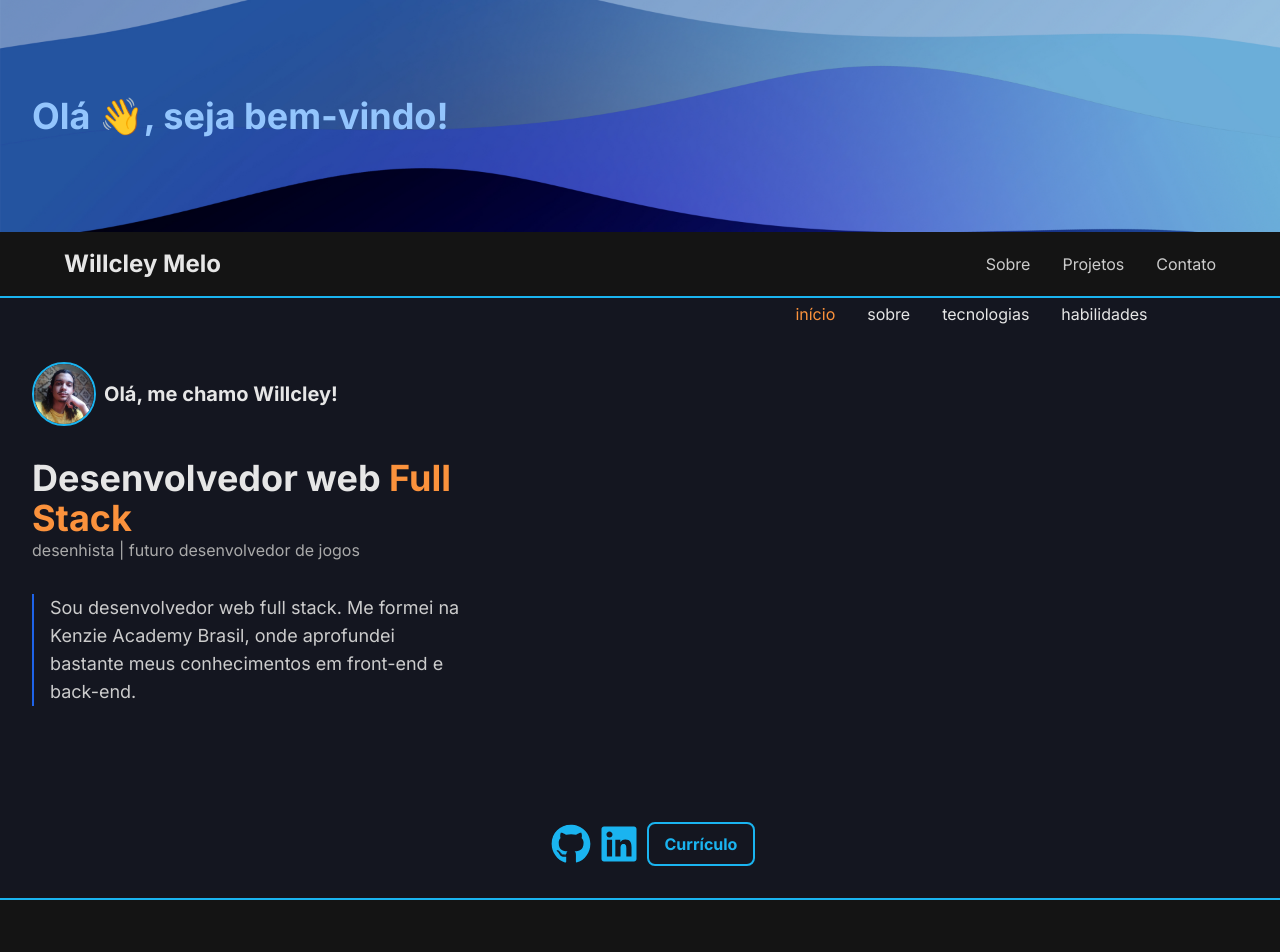
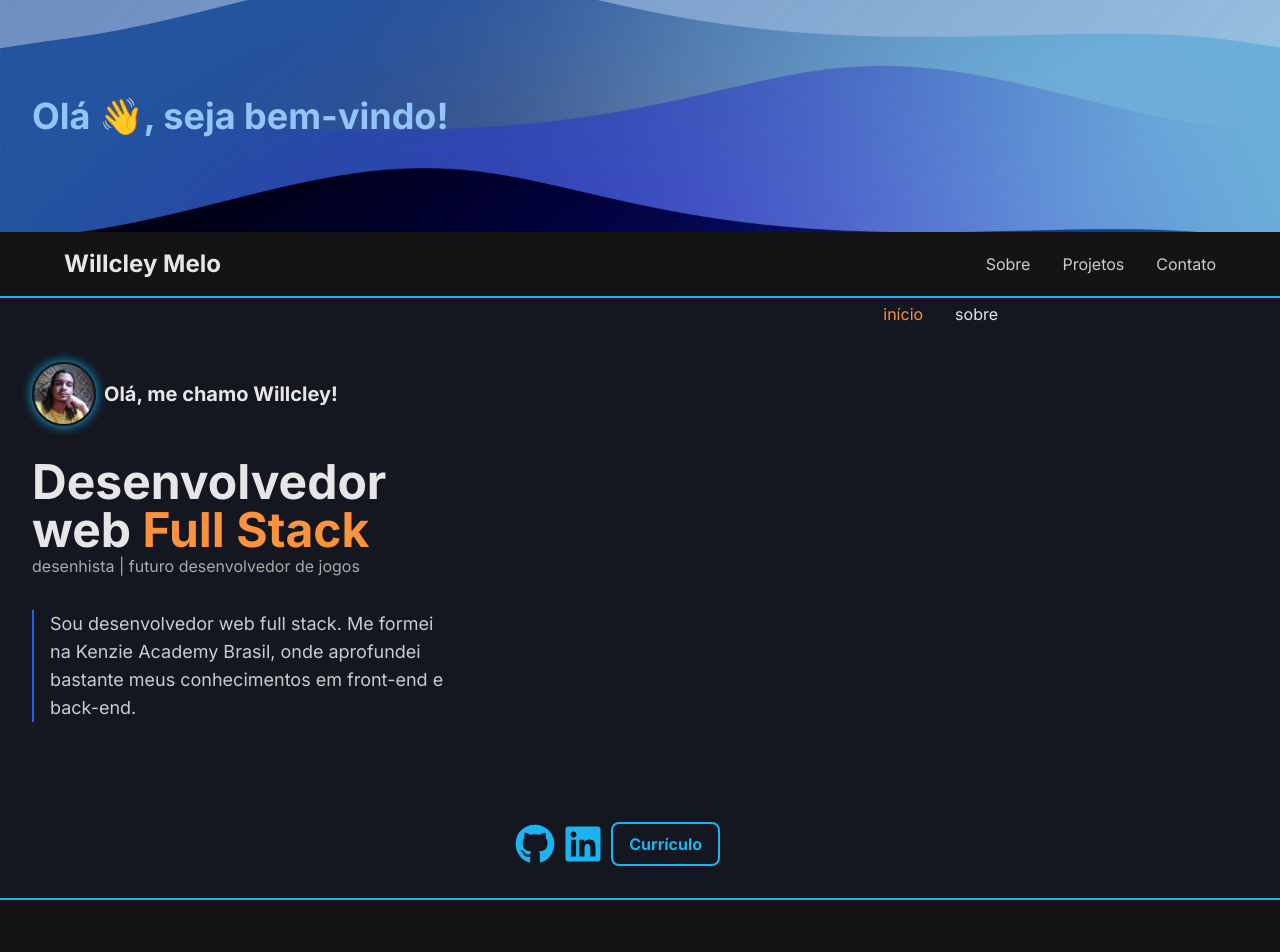
Before and after one commit to Willcley/Portif-lio, a Next.js app: page / in a window 1280 px wide. Shown: the top 952 px of the page. Built offline with nearby package versions, Linux system fonts and the light colour scheme.

Commit message:
feat: create a more about

```diff
--- a/src/components/About/AboutIntroduction/index.tsx
+++ b/src/components/About/AboutIntroduction/index.tsx
@@ -19,17 +19,20 @@ export const AboutIntroduction = () => {
                 ">
                     <div className="
                         flex items-center gap-2
-                        text-end
                     ">
                         <img
                             src="./imgs/willcley.jpg"
                             className="
                                 max-w-16
                                 rounded-full
-                                border-2 border-blue-400
+                                border-2 border-grey-850
+                                shadow-around-md-blue-400
                             "
                         />
-                        <h3 className="text-xl font-bold">
+                        <h3 className="
+                            text-md font-bold
+                            sm:text-xl
+                        ">
                             Olá, me chamo Willcley!
                         </h3>
                     </div>
@@ -38,10 +41,15 @@ export const AboutIntroduction = () => {
                     ">
                         <h1 className="
                             z-10
-                            text-4xl font-bold
+                            text-3xl font-bold
+                            sm:text-5xl
                         ">
                             {"Desenvolvedor web "}
-                            <span className="text-orange-400">Full Stack</span>
+                            <span className="
+                                text-orange-400
+                            ">
+                                Full Stack
+                            </span>
                         </h1>
                         <p className="text-grey-300">
                             desenhista | futuro desenvolvedor de jogos
--- a/src/components/About/AboutTexts/index.tsx
+++ b/src/components/About/AboutTexts/index.tsx
@@ -6,20 +6,114 @@ export const AboutTexts = () => {
             snap-center
         ">
             <div className="
-                flex flex-col justify-between items-start gap-4
+                flex flex-col items-start gap-4
                 w-full max-w-6xl
+                overflow-y-hidden
             ">
+                <div className="
+                    flex flex-col gap-2
+                    w-full
+                ">
+                    <h2 className="
+                        text-xl text-orange-400
+                    ">Sobre mim</h2>
                     <div className="
                         flex flex-col gap-6 pl-4
                         text-lg text-grey-200
                         border-l-2 border-blue-500
                     ">
                         <p>
-                        Sou desenvolvedor web full stack. Me formei na Kenzie Academy Brasil, onde aprofundei bastante meus conhecimentos em front-end e back-end.
-                    </p>
-                    <p>
                             O que me fez me aproximar da programação foi o meu interesse em criar meus próprios jogos. Acabei focando meu aprendizado na área web, por ter sido o mais acessível pra mim na época em que comecei, e agora gosto muito dessa área também.
                         </p>
+                    </div>
+                </div>
+                <div className="
+                    flex flex-col justify-between gap-4
+                    sm:flex-row
+                    w-full h-full
+                    pb-24
+                    sm:pb-0
+                ">
+                    <div className="
+                        flex flex-col gap-2
+                        w-full
+                    ">
+                        <h2 className="
+                            text-xl text-orange-400
+                        ">Interesses</h2>
+                        <ul className="
+                            flex sm:flex-col gap-4
+                            md:flex-row
+                            w-full
+                        ">
+                            <li className="
+                                pl-4 w-full
+                                border-l-2 border-blue-500
+                            ">
+                                <h3 className="text-blue-400">Principais:</h3>
+                                <p>🎮 jogos</p>
+                                <p>🎵 músicas</p>
+                                <p>🎨 desenhar</p>
+                            </li>
+                            <li className="
+                                pl-4 w-full
+                                border-l-2 border-blue-500
+                            ">
+                                <h3 className="text-blue-400">Secundários:</h3>
+                                <p>▶️ videos | animes</p>
+                                <p>📖 escrever | ler</p>
+                                <p>🍳 cozinhar</p>
+                            </li>
+                        </ul>
+                    </div>
+                    <div className="
+                        flex flex-col gap-2
+                        self-end text-end
+                        w-full
+                    ">
+                        <h2 className="
+                            text-xl text-orange-400
+                        ">Localização</h2>
+                        <ul className="
+                            flex flex-col items-end gap-2
+                            px-2
+                            border-r-2 border-blue-500
+                        ">
+                            <li className="flex gap-2">
+                                <p className="text-blue-500">
+                                    {">"}
+                                </p>
+                                <p className="flex gap-2">
+                                    <span className="text-blue-400">
+                                        país:
+                                    </span>
+                                    Brasil
+                                </p>
+                            </li>
+                            <li className="flex gap-2">
+                                <p className="text-blue-500">
+                                    {">"}
+                                </p>
+                                <p className="flex gap-2">
+                                    <span className="text-blue-400">
+                                        estado:
+                                    </span>
+                                    Rio de Janeiro - RJ
+                                </p>
+                            </li>
+                            <li className="flex gap-2">
+                                <p className="text-blue-500">
+                                    {">"}
+                                </p>
+                                <p className="flex gap-2">
+                                    <span className="text-blue-400">
+                                        cidade:
+                                    </span>
+                                    Duque de Caxias
+                                </p>
+                            </li>
+                        </ul>
+                    </div>
                 </div>
             </div>
         </li>
--- a/src/components/About/index.tsx
+++ b/src/components/About/index.tsx
@@ -28,17 +28,18 @@ export const About = ({ about }: any) => {
             >
                 <AboutIntroduction />
                 <AboutTexts />
-                <AboutTech />
-                <AboutAbilities />
+                {/* <AboutTech /> */}
+                {/* <AboutAbilities /> */}
             </ul>
             <nav className="
                 z-10
                 absolute bottom-0
-                w-full
+                sm:w-full
             ">
                 <ul className="
                     flex flex-col items-start
                     sm:flex-row sm:justify-center sm:gap-4
+                    bg-gradient-to-tr from-grey-850
                 ">
                     <AboutNavButton
                         text="início"
@@ -56,22 +57,22 @@ export const About = ({ about }: any) => {
                         screenAbout={screenAbout}
                         setScreenAbout={setScreenAbout}
                     />
-                    <AboutNavButton
+                    {/* <AboutNavButton
                         text="tecnologias"
                         value="tech"
                         position={2}
                         scrollRef={aboutScroll}
                         screenAbout={screenAbout}
                         setScreenAbout={setScreenAbout}
-                    />
-                    <AboutNavButton
+                    /> */}
+                    {/* <AboutNavButton
                         text="habilidades"
                         value="ability"
                         position={3}
                         scrollRef={aboutScroll}
                         screenAbout={screenAbout}
                         setScreenAbout={setScreenAbout}
-                    />
+                    /> */}
                 </ul>
             </nav>
             <div className="
--- a/tailwind.config.ts
+++ b/tailwind.config.ts
@@ -24,6 +24,9 @@ const config: Config = {
           900: "#141414",
         },
       },
+      boxShadow: {
+        "around-md-blue-400": "0 0 12px #1ab4f0",
+      },
     },
   },
   plugins: [],
```
Lines whose indentation alone changed are shown as unchanged.
